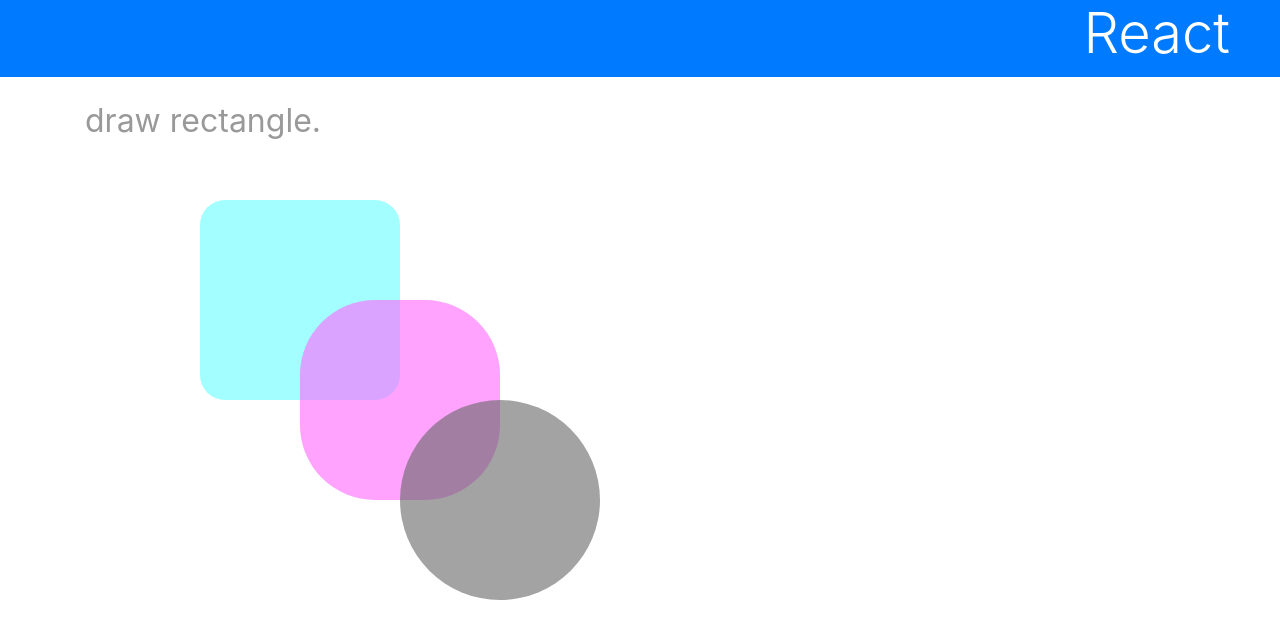
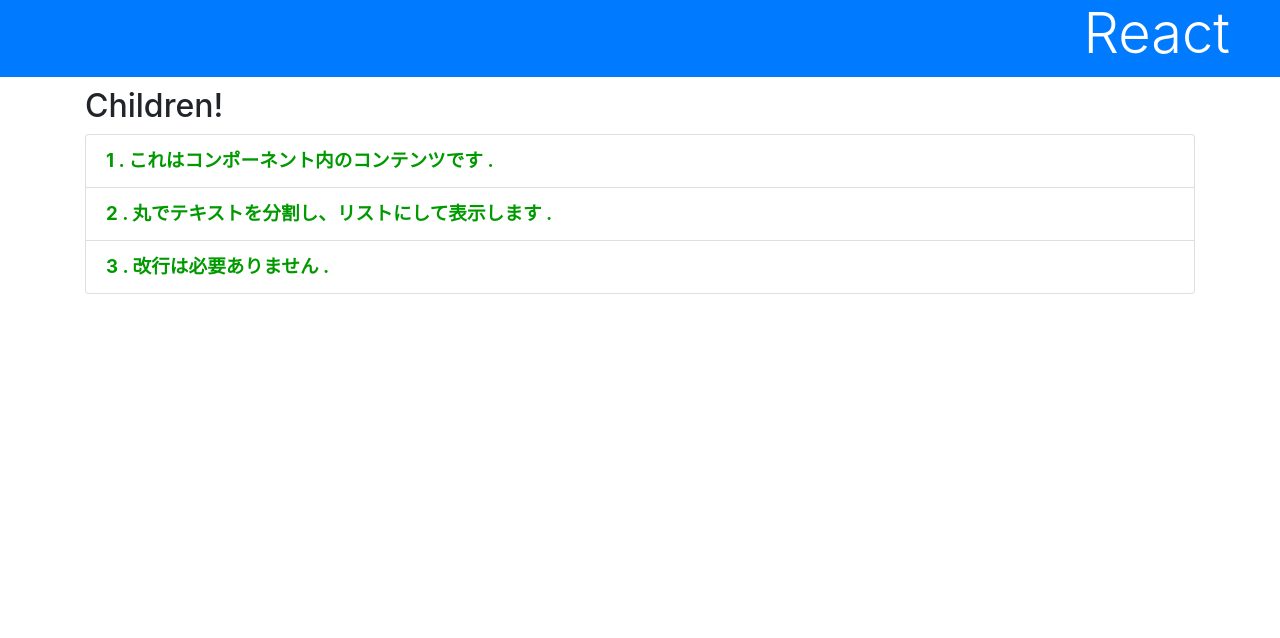
Before and after one commit to takashi227/react-starter, a React (Create React App) app: page / in a window 1280 px wide. Shown: the top 638 px of the page. Built offline with nearby package versions, Linux system fonts and the light colour scheme.

Commit message:
list3-25を実装

```diff
--- a/src/App.js
+++ b/src/App.js
@@ -1,6 +1,6 @@
 import './App.css';
-import React, { Component } from 'react';
-import Rect from './Rect';
+import { Component } from 'react';
+import Message from './component/Message';
 
 class App extends Component {
 
@@ -9,10 +9,11 @@ class App extends Component {
       <div>
         <h1 className="bg-primary text-white display-4">React</h1>
         <div className="container">
-          <p className="subtitle">draw rectangle.</p>
-          <Rect x="200" y="200" width="200" height="200" color="#6ff9" radius="25" />
-          <Rect x="300" y="300" width="200" height="200" color="#f6f9" radius="75" />
-          <Rect x="400" y="400" width="200" height="200" color="#6669" radius="100" />
+          <Message title="Children!">
+            これはコンポーネント内のコンテンツです。
+            丸でテキストを分割し、リストにして表示します。
+            改行は必要ありません。
+          </Message>
         </div>
       </div>
     )
--- /dev/null
+++ b/src/component/Message.js
@@ -0,0 +1,31 @@
+import { Component } from "react";
+
+class Message extends Component {
+    li = {
+        fontSize:"14pt",
+        fontWeight:"bold",
+        color:"#090",
+    }
+
+    render() {
+        let content = this.props.children
+        let arr = content.split('。')
+        let arr2 = []
+        for(let i=0; i < arr.length; i++) {
+            if(arr[i].trim() != '') {
+                arr2.push(arr[i])
+            }
+        }
+        let list = arr2.map((value, key) => (
+            <li className="list-group-item" style={this.li} key={key}>{key + 1} . {value} .</li>
+        ))
+        return (
+            <div>
+                <h2>{this.props.title}</h2>
+                <ol className="list-group">{list}</ol>
+            </div>
+        )
+    }
+}
+
+export default Message
```
Also changed, not shown: src/component/Rect.js (renamed from src/Rect.js).
